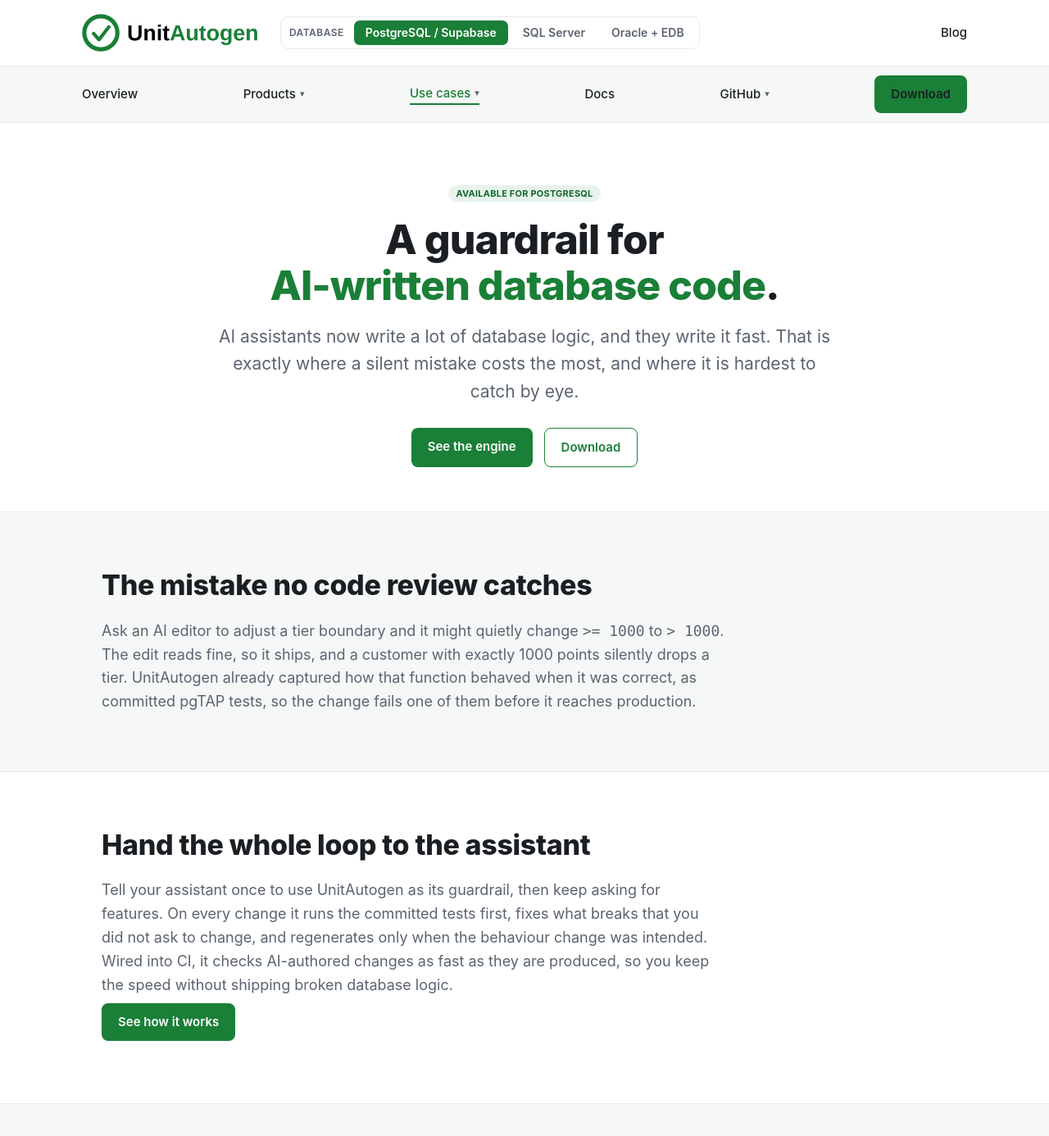
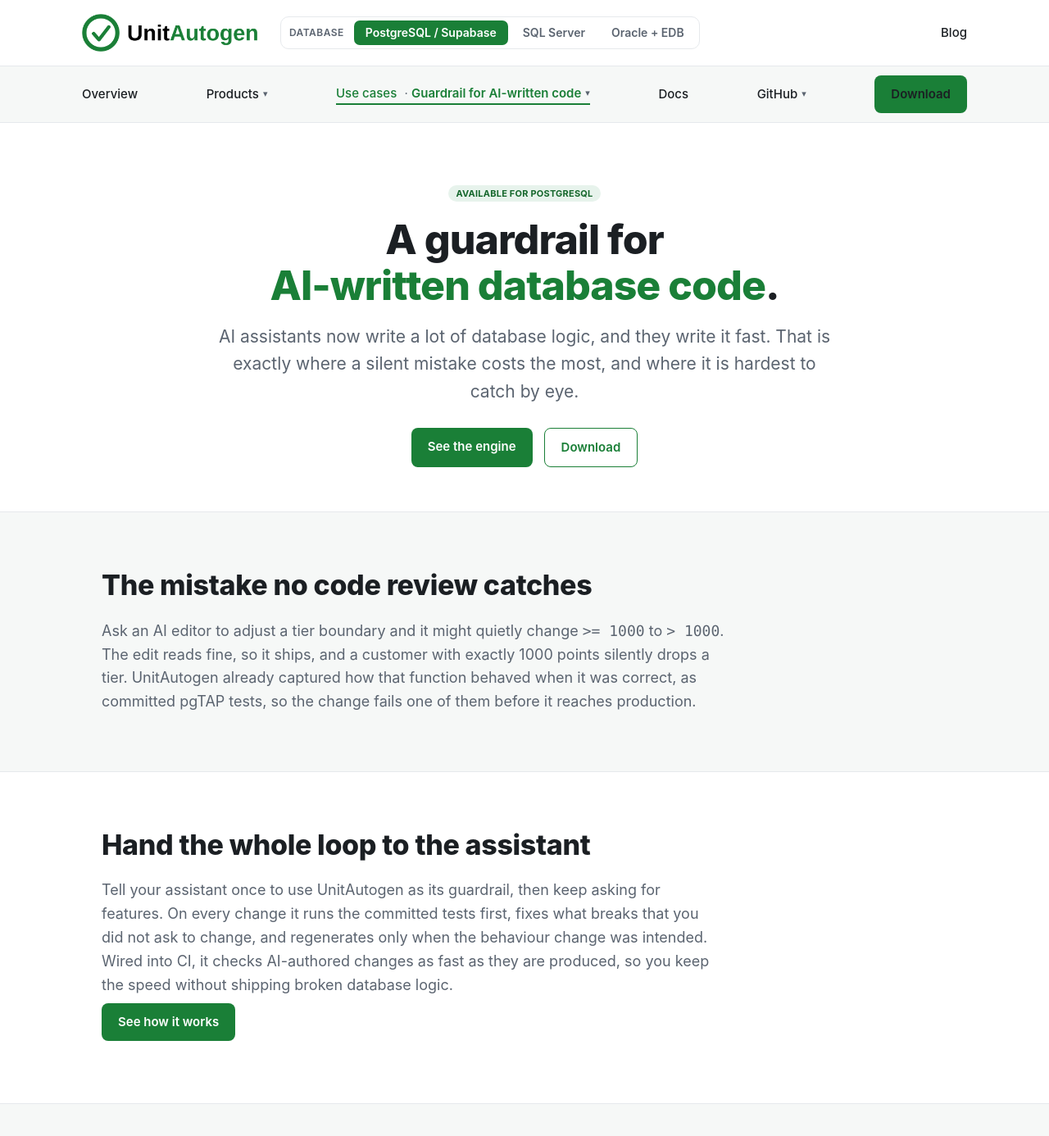
Before and after one commit to unitautogen/unitautogen.com, a Jekyll site: the page built from use-cases/ai-guardrail/index.html, in a window 1280 px wide and 1400 px high. Shown: the top 1386 px of the window at 82% size. Built offline with Jekyll 4.4.1, drawn with Linux system fonts in a browser that asks for light colours.

Commit message:
Header: name the open sub-page on its dropdown button and highlight it in the list

```diff
--- a/_layouts/default.html
+++ b/_layouts/default.html
@@ -53,33 +53,42 @@
       <a{% if here == db_root %} class="is-here"{% endif %} href="{{ db_root | relative_url }}">Overview</a>
       {%- if db.products.size > 0 %}
       {%- comment %} Products: each product with a one-line description and its capability pages beneath it. {% endcomment %}
-      {%- assign in_products = false %}
-      {%- for product in db.products %}{% if here contains product.url %}{% assign in_products = true %}{% endif %}{% endfor %}
+      {%- comment %} Which product / capability page is open, so the menu can show it. {% endcomment %}
+      {%- assign cur_name = "" %}
+      {%- for product in db.products %}
+        {%- if here == product.url %}{% assign cur_name = product.short | default: product.name %}{% endif %}
+        {%- for cap in product.capabilities %}{% if cap.url and here == cap.url %}{% assign cur_name = cap.name %}{% endif %}{% endfor %}
+        {%- if cur_name == "" and here contains product.url %}{% assign cur_name = product.short | default: product.name %}{% endif %}
+      {%- endfor %}
       <div class="menu">
-        <button type="button" class="menu-t{% if in_products %} is-here{% endif %}" aria-haspopup="true">Products <span class="caret" aria-hidden="true">&#9662;</span></button>
+        <button type="button" class="menu-t{% if cur_name != "" %} is-here{% endif %}" aria-haspopup="true">Products{% if cur_name != "" %}<span class="menu-cur">{{ cur_name }}</span>{% endif %} <span class="caret" aria-hidden="true">&#9662;</span></button>
         <div class="menu-panel menu-panel--wide" role="menu">
           {%- for product in db.products %}
-          <a class="mp-group" role="menuitem" href="{{ product.url | relative_url }}">
+          <a class="mp-group{% if here == product.url %} is-cur{% endif %}" role="menuitem" href="{{ product.url | relative_url }}"{% if here == product.url %} aria-current="page"{% endif %}>
             <span class="mp-name">{{ product.name }}</span>
             {%- if product.badge %}<span class="badge badge--{{ product.badge_kind | default: db.badge_kind }}">{{ product.badge }}</span>{% endif %}
           </a>
           <span class="mp-desc">{{ product.menu_blurb | default: product.blurb }}</span>
           {%- for cap in product.capabilities %}
           {%- if cap.url %}
-          <a class="mp-sub" role="menuitem" href="{{ cap.url | relative_url }}">{{ cap.name }}{% if cap.edition %} <span class="mp-ed">{{ cap.edition }}</span>{% endif %}</a>
+          <a class="mp-sub{% if here == cap.url %} is-cur{% endif %}" role="menuitem" href="{{ cap.url | relative_url }}"{% if here == cap.url %} aria-current="page"{% endif %}>{{ cap.name }}{% if cap.edition %} <span class="mp-ed">{{ cap.edition }}</span>{% endif %}</a>
           {%- endif %}
           {%- endfor %}
           {%- endfor %}
         </div>
       </div>
       {%- endif %}
+      {%- assign uc_cur = "" %}
+      {%- for uc in cat.use_cases %}{% assign uc_url = uc.slug | prepend: '/use-cases/' | append: '/' %}{% if here == uc_url %}{% assign uc_cur = uc.name %}{% endif %}{% endfor %}
+      {%- if here == "/use-cases/" %}{% assign uc_cur = "All" %}{% endif %}
       <div class="menu">
-        <button type="button" class="menu-t{% if page.url contains '/use-cases/' %} is-here{% endif %}" aria-haspopup="true">Use cases <span class="caret" aria-hidden="true">&#9662;</span></button>
+        <button type="button" class="menu-t{% if uc_cur != "" %} is-here{% endif %}" aria-haspopup="true">Use cases{% if uc_cur != "" %}<span class="menu-cur">{{ uc_cur }}</span>{% endif %} <span class="caret" aria-hidden="true">&#9662;</span></button>
         <div class="menu-panel" role="menu">
-          <a role="menuitem" href="{{ '/use-cases/' | relative_url }}"><span class="mp-name">All use cases</span></a>
+          <a role="menuitem" class="{% if here == '/use-cases/' %}is-cur{% endif %}" href="{{ '/use-cases/' | relative_url }}"><span class="mp-name">All use cases</span></a>
           {%- for uc in cat.use_cases %}
           {%- if uc.only_db and uc.only_db != db.id %}{% continue %}{% endif %}
-          <a role="menuitem" href="{{ uc.slug | prepend: '/use-cases/' | append: '/' | relative_url }}"><span class="mp-name">{{ uc.name }}</span></a>
+          {%- assign uc_url = uc.slug | prepend: '/use-cases/' | append: '/' %}
+          <a role="menuitem" class="{% if here == uc_url %}is-cur{% endif %}" href="{{ uc_url | relative_url }}"{% if here == uc_url %} aria-current="page"{% endif %}><span class="mp-name">{{ uc.name }}</span></a>
           {%- endfor %}
         </div>
       </div>
--- a/assets/css/site.css
+++ b/assets/css/site.css
@@ -131,6 +131,12 @@
               padding:10px 12px;border-radius:8px;color:var(--ink);font-size:15px}
 .menu-panel a:hover{background:var(--bg-soft);text-decoration:none}
 .mp-name{font-weight:600}
+/* the open sub-page: named on the dropdown button and highlighted in its list */
+.menu-cur{color:var(--green);font-weight:600}
+.menu-cur::before{content:'\00a0\00b7\00a0';color:var(--muted);font-weight:400}
+.menu-panel a.is-cur{background:var(--bg-soft)}
+.menu-panel a.is-cur .mp-name,.menu-panel a.mp-sub.is-cur{color:var(--green)}
+.menu-panel a.is-cur{box-shadow:inset 3px 0 0 var(--green)}
 .menu-panel--wide{min-width:340px;max-width:420px}
 .mp-desc{display:block;padding:0 12px 8px;font-size:13px;line-height:1.45;color:var(--muted);white-space:normal}
 .mp-ed{font-size:11px;font-weight:700;color:var(--green-d);background:#e7f3ec;border-radius:999px;padding:1px 7px;margin-left:6px}
```
